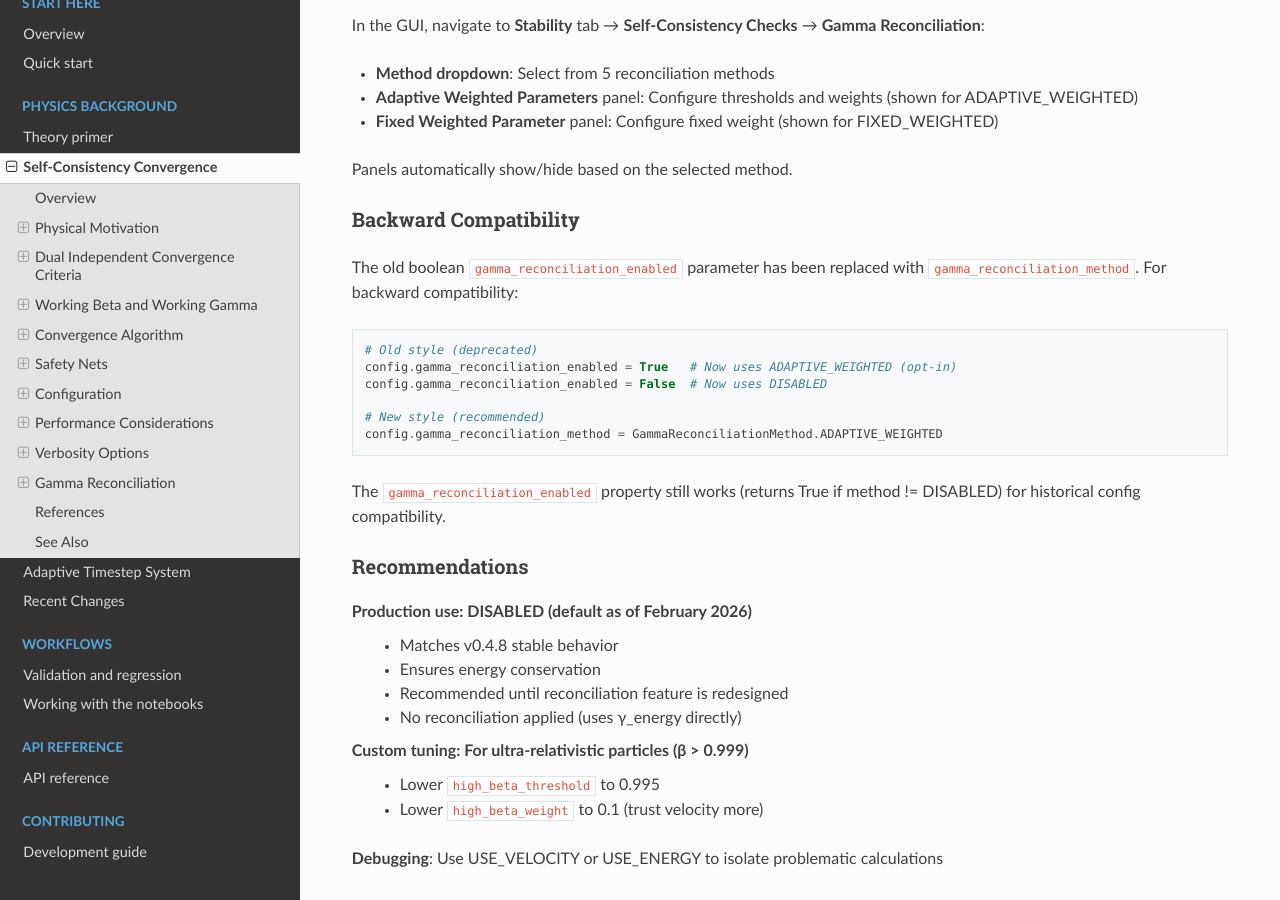
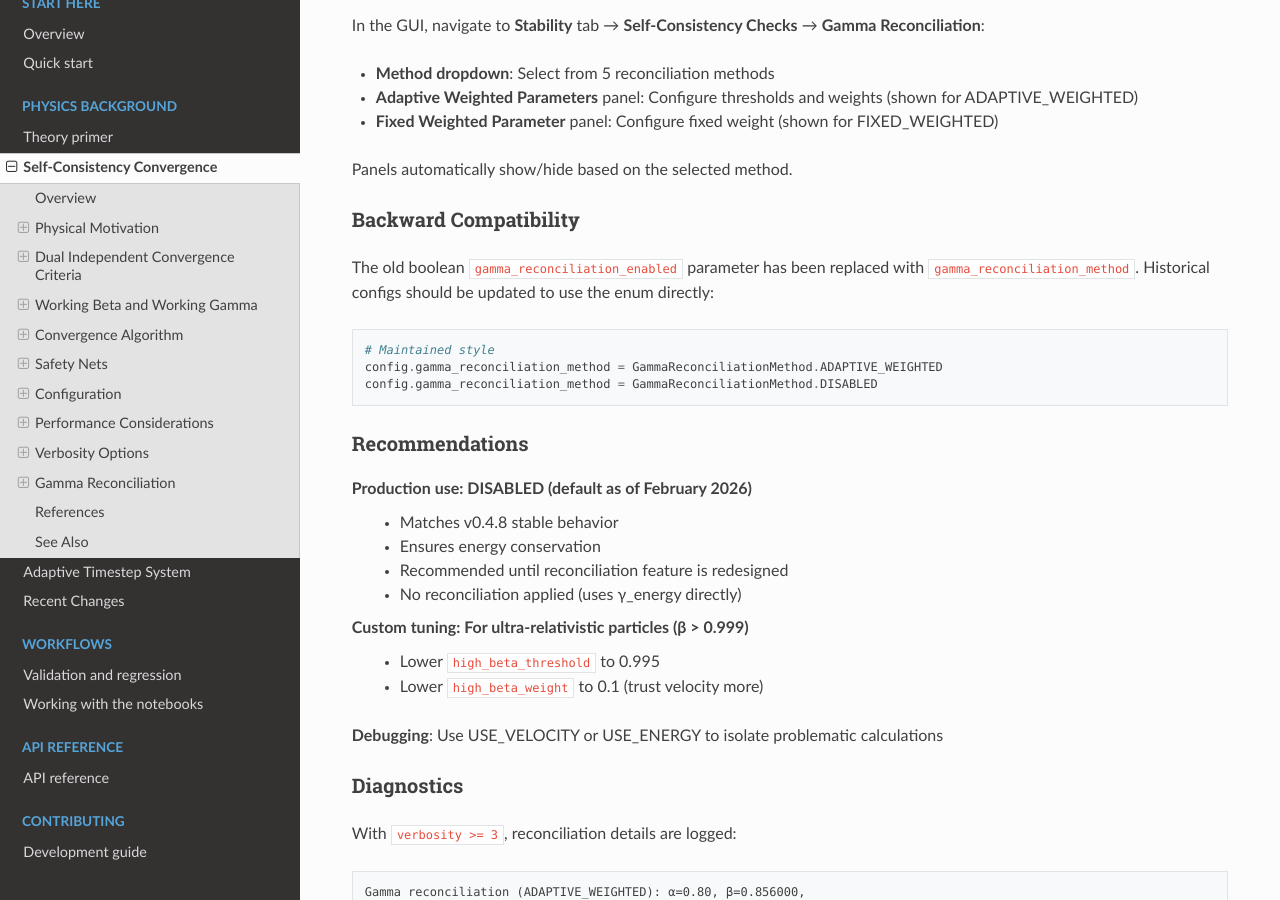
Before and after one commit to benfolsom/LW_integrator, a Sphinx documentation site: the page built from docs/source/self_consistency.rst, in a window 1280 px wide and 900 px high, scrolled down 13910 px. Built offline with Sphinx 7.4.7 and the Read the Docs theme 3.1.0, drawn with Linux system fonts in a browser that asks for light colours.

Commit message:
Trim self-consistency compatibility API

```diff
--- a/docs/source/self_consistency.rst
+++ b/docs/source/self_consistency.rst
@@ -758,19 +758,14 @@ Backward Compatibility
 ----------------------
 
 The old boolean ``gamma_reconciliation_enabled`` parameter has been replaced with
-``gamma_reconciliation_method``. For backward compatibility:
+``gamma_reconciliation_method``. Historical configs should be updated to use the
+enum directly:
 
 .. code-block:: python
 
-   # Old style (deprecated)
-   config.gamma_reconciliation_enabled = True   # Now uses ADAPTIVE_WEIGHTED (opt-in)
-   config.gamma_reconciliation_enabled = False  # Now uses DISABLED
-
-   # New style (recommended)
+   # Maintained style
    config.gamma_reconciliation_method = GammaReconciliationMethod.ADAPTIVE_WEIGHTED
-
-The ``gamma_reconciliation_enabled`` property still works (returns True if method != DISABLED)
-for historical config compatibility.
+   config.gamma_reconciliation_method = GammaReconciliationMethod.DISABLED
 
 Recommendations
 ---------------
```
Also changed, not shown: CHANGELOG.md (+1 -1 lines), local/archive/2026-01/local/TESTING_SUMMARY.md (renamed from local/TESTING_SUMMARY.md), local/archive/2026-01/local/TEST_EXECUTION_RESULTS.md (renamed from local/TEST_EXECUTION_RESULTS.md), 3 other files.
